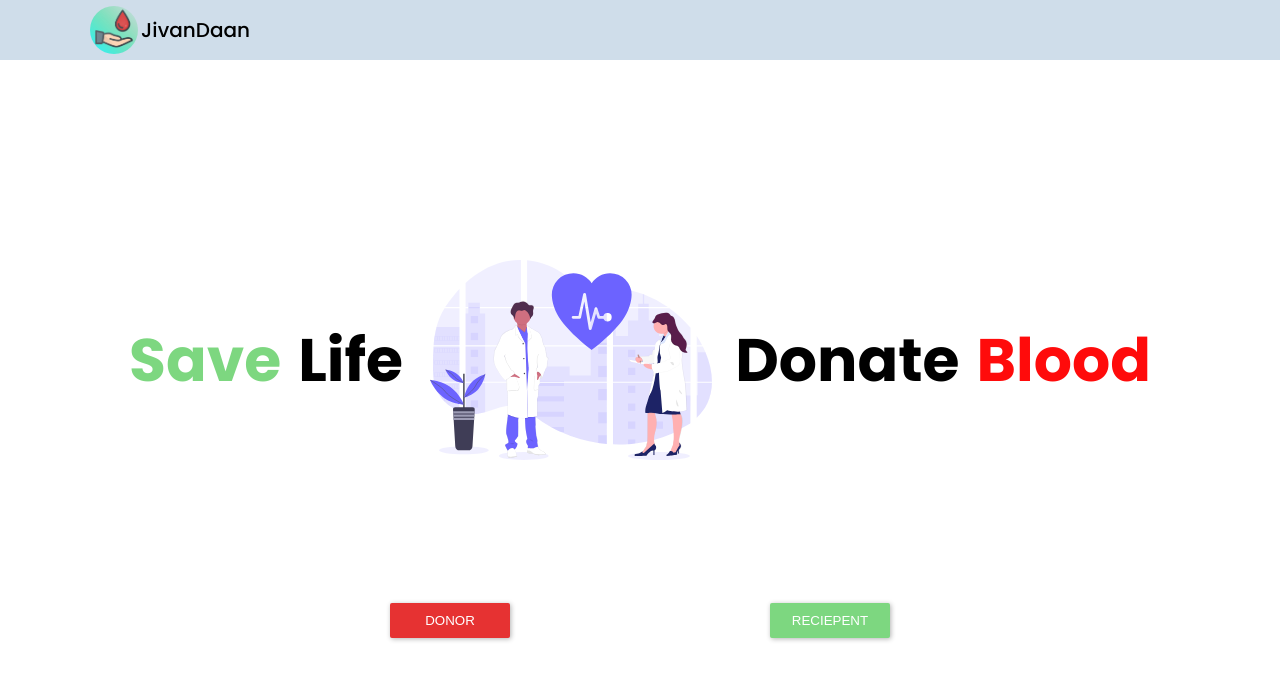
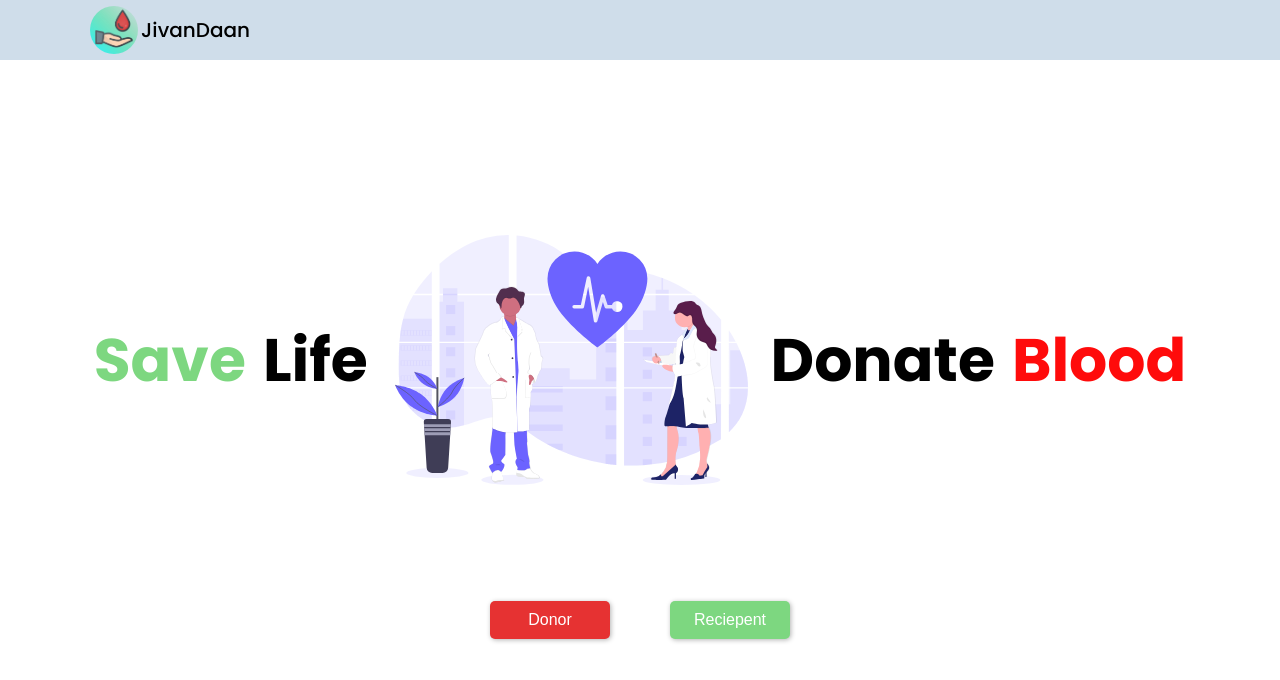
Before and after one commit to jivaandaan/jivaandan-frontend, a React (Create React App) app: page / in a window 1280 px wide. Shown: the top 680 px of the page. Built offline with nearby package versions, Linux system fonts and the light colour scheme.

Commit message:
minor bug fixed

```diff
--- a/src/App.css
+++ b/src/App.css
@@ -73,9 +73,10 @@ body {
   min-width: 12rem;
   border: none;
   background-color: transparent;
-  border-radius: 0.2rem;
+  border-radius: 0.5rem;
   cursor: pointer;
-  text-transform: uppercase;
+  text-transform: capitalize;
+  font-size: 1.6rem;
   outline: none;
   box-shadow: 0.1rem 0.1rem 0.5rem rgba(0, 0, 0, 0.3); }
 
@@ -114,7 +115,7 @@ body {
       .header__img {
         display: none; } }
   .header__buttons {
-    width: 50rem;
+    width: 30rem;
     margin: auto;
     height: 100%;
     display: flex;
--- a/src/components/components/Header.js
+++ b/src/components/components/Header.js
@@ -16,7 +16,7 @@ const Header = () => {
           src={Illus}
           alt="illustration"
           className="header__img"
-          style={{ height: '20rem' }}
+          style={{ height: '25rem' }}
         />
         &nbsp; &nbsp;
         <span className="text--bold">Donate&nbsp;</span>&nbsp;
--- a/src/sass/components/_header.scss
+++ b/src/sass/components/_header.scss
@@ -32,7 +32,7 @@
   }
 
   &__buttons {
-    width: 50rem;
+    width: 30rem;
     margin: auto;
     @include flexBetweenCenter;
     height: 0;
--- a/src/sass/layouts/_buttons.scss
+++ b/src/sass/layouts/_buttons.scss
@@ -3,9 +3,10 @@
   min-width: 12rem;
   border: none;
   background-color: transparent;
-  border-radius: 0.2rem;
+  border-radius: 0.5rem;
   cursor: pointer;
-  text-transform: uppercase;
+  text-transform: capitalize;
+  font-size: 1.6rem;
   outline: none;
   box-shadow: 0.1rem 0.1rem 0.5rem rgba($black, 0.3);
 }
```
